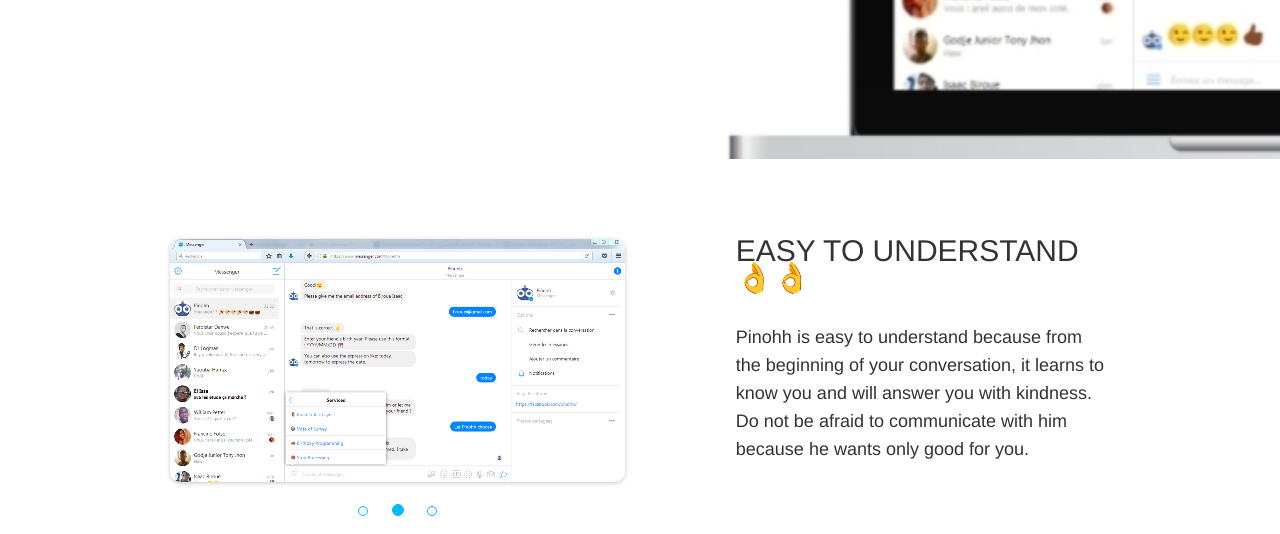
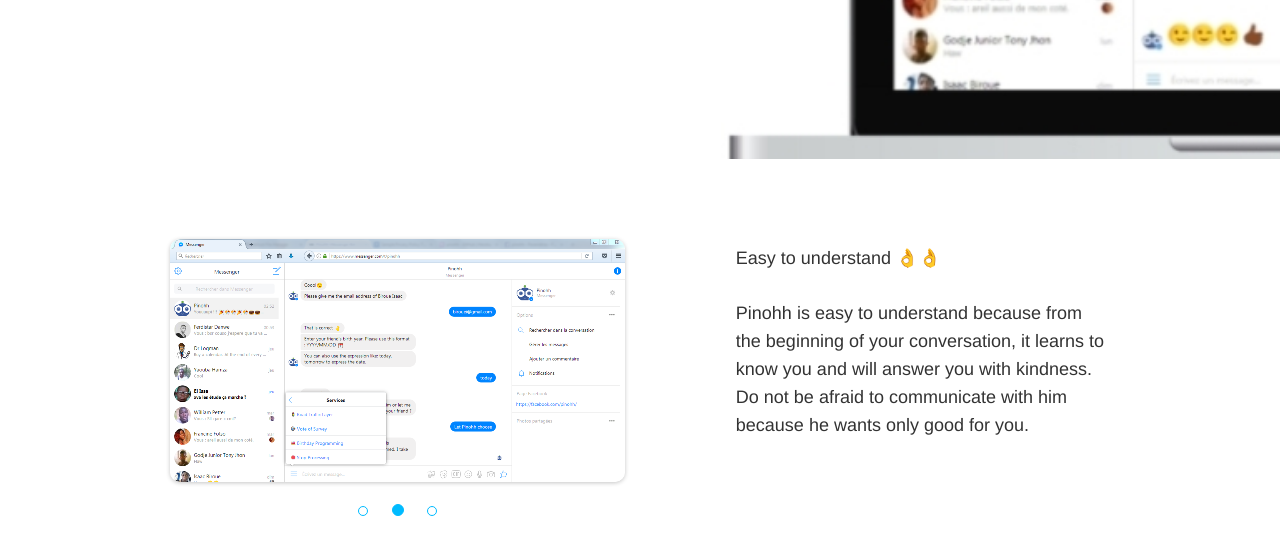
Before and after one commit to nejos97/pinohh_website, a PHP site: page / in a window 1280 px wide. Shown: the part 1800-2334 px from the top of the page. Run offline with PHP 8.4, Linux system fonts and the light colour scheme; data that the repository does not hold is empty.

Commit message:
debug index.php:165

```diff
--- a/index.php
+++ b/index.php
@@ -162,7 +162,7 @@
                             </div>
                         </div>
                         <div class="col-md-5 col-md-offset-1">
-                            <h7 class="header-text">Easy to understand 👌👌</h7>
+                            <h5>Easy to understand 👌👌</h5>
                             <p>
                                 Pinohh is easy to understand because from the beginning of your conversation, it learns to know you and will answer you with kindness. Do not be afraid to communicate with him because he wants only good for you.
                             </p>
```
